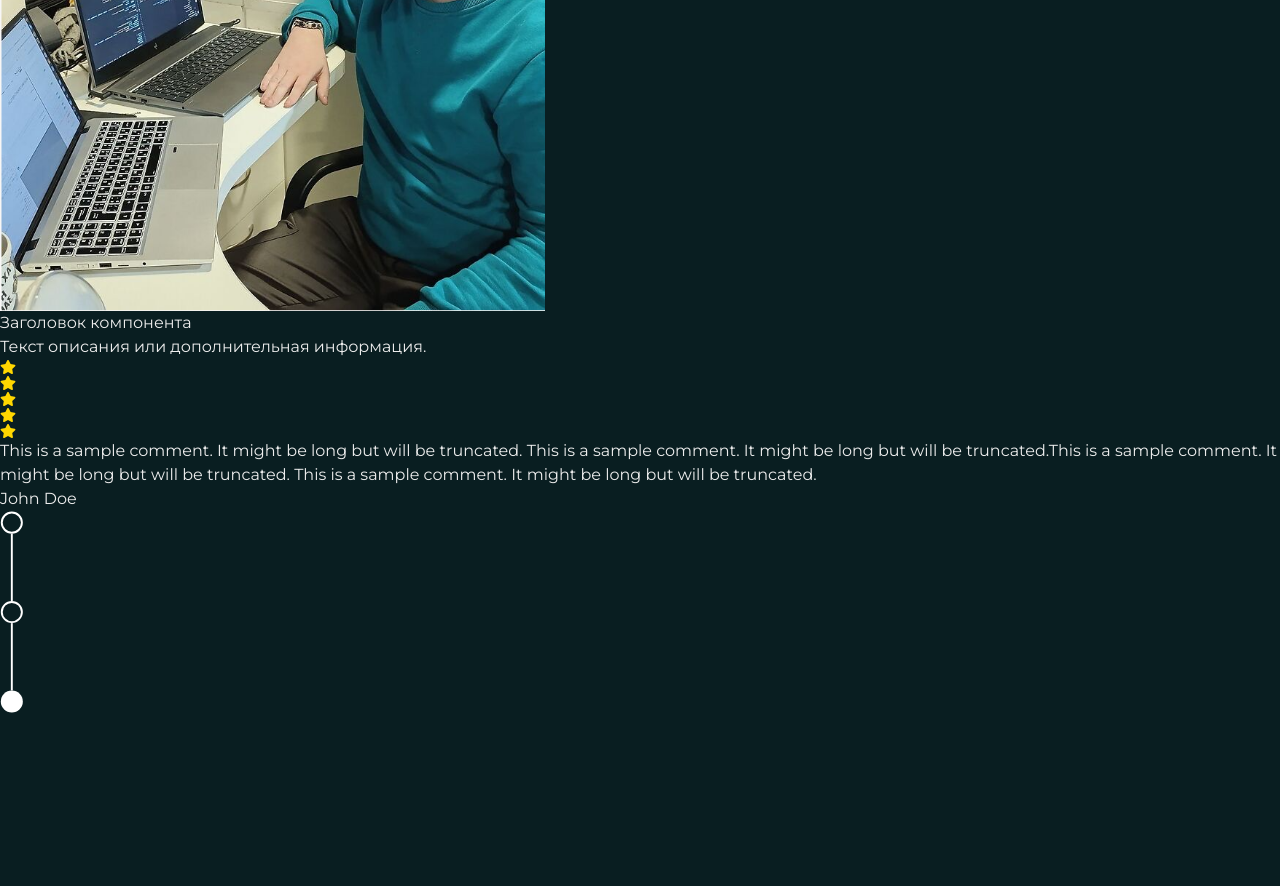
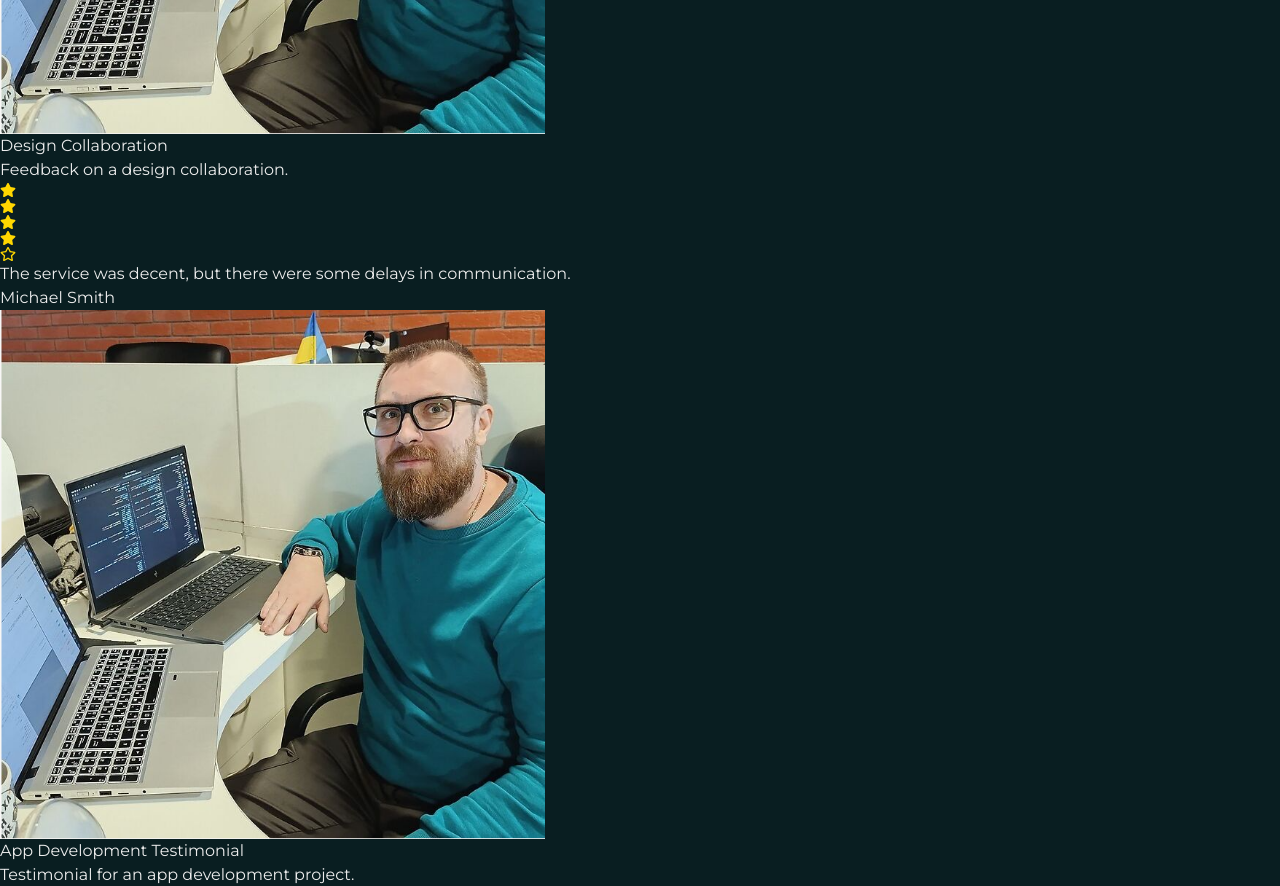
Before and after one commit to Tender6795/portfolio_next, a Next.js app: page / in a window 1280 px wide. Shown: the part 1340-2226 px from the top of the page. Before the commit the page ends 2053 px from the top, so only its background shows below. Built offline with nearby package versions, Linux system fonts and the light colour scheme.

Commit message:
Works in progress

```diff
--- /dev/null
+++ b/src/app/data.tsx
@@ -0,0 +1,41 @@
+import { CustomerReviewProps } from "./сomponents/CustomerReview";
+
+export type worksType = {
+  review: CustomerReviewProps | null;
+  desc: string;
+  title: string;
+  srcImage: string;
+};
+
+export const data: Array<worksType> = [
+  {
+    review: {
+      rating: 4.5,
+      comment: "Great experience! The project was delivered on time and exceeded expectations.",
+      author: "Alice Johnson",
+    },
+    desc: "A detailed review about a completed web development project.",
+    title: "Web Development Project",
+    srcImage: "/avatar.png",
+  },
+  {
+    review: {
+      rating: 4,
+      comment: "The service was decent, but there were some delays in communication.",
+      author: "Michael Smith",
+    },
+    desc: "Feedback on a design collaboration.",
+    title: "Design Collaboration",
+    srcImage: "/avatar.png",
+  },
+  {
+    review: {
+      rating: 5,
+      comment: "Absolutely fantastic! Would highly recommend their services.",
+      author: "Emily Davis",
+    },
+    desc: "Testimonial for an app development project.",
+    title: "App Development Testimonial",
+    srcImage: "/avatar.png",
+  },
+];
--- a/src/app/page.tsx
+++ b/src/app/page.tsx
@@ -5,8 +5,8 @@ import { Works } from "./сomponents/Works";
 export default function Home() {
   return (
     <div>
-      <AboutMe />
-      <Skills />
+      {/* <AboutMe /> */}
+      {/* <Skills /> */}
       <Works />
     </div>
   );
--- a/src/app/сomponents/CustomerReview.tsx
+++ b/src/app/сomponents/CustomerReview.tsx
@@ -1,7 +1,7 @@
 import React from "react";
 import { FaStar, FaStarHalfAlt, FaRegStar } from "react-icons/fa";
 
-type CustomerReviewProps = {
+export type CustomerReviewProps = {
   rating?: number;
   comment?: string;
   author?: string;
--- a/src/app/сomponents/ProjectInfo.tsx
+++ b/src/app/сomponents/ProjectInfo.tsx
@@ -1,34 +1,42 @@
 import React from "react";
 import Image from "next/image";
-import  CustomerReview from "./CustomerReview";
+import CustomerReview from "./CustomerReview";
+import { data } from "../data";
 
 export const ProjectInfo = () => {
   return (
-    <div className="h-[460px] w-[905px] flex bg-transparent rounded-[20px] items-center">
+    <div className="flex flex-col gap-8">
+      {data.map((item, index) => (
+        <div
+          key={index}
+          className="h-[460px] w-[905px] flex bg-transparent rounded-[20px] items-center"
+        >
           <div className="h-[417px] w-[588px] rounded-[20px] border-[3px] border-[#03A473] bg-[#03A4734D] flex items-center justify-center overflow-hidden">
             <Image
-          src="/avatar.png"
-          alt="project"
+              src={item.srcImage}
+              alt={item.title}
+              height={375}
               width={545}
-          height={375}
               className="rounded-[20px]"
             />
           </div>
 
           <div className="h-[367px] w-[277px] flex flex-col justify-between ml-auto">
-        {/* Первый компонент */}
             <div className="h-[185px] w-[277px] flex flex-col justify-center items-start">
               <h2 className="font-montserrat font-bold text-[16px] leading-[19.5px] mb-2">
-            Заголовок компонента
+                {item.title}
               </h2>
               <p className="font-montserrat font-bold text-[12px] leading-[14.63px] text-[#64748B]">
-            Текст описания или дополнительная информация.
+                {item.desc}
               </p>
             </div>
 
-        {/* Второй компонент */}
-        <CustomerReview/>
+            {item.review && <CustomerReview {...item.review} />}
           </div>
+        </div>
+      ))}
     </div>
   );
 };
+
+export default ProjectInfo;
--- a/src/app/сomponents/Works.tsx
+++ b/src/app/сomponents/Works.tsx
@@ -4,6 +4,7 @@ import { ProjectInfo } from "./ProjectInfo";
 import Image from "next/image";
 
 export const Works = () => {
+
   return (
     <div className="w-full flex justify-end items-center mt-[74px]">
       <div className="w-[1230px] flex flex-col items-start relative">
```
Lines whose indentation alone changed are shown as unchanged.
